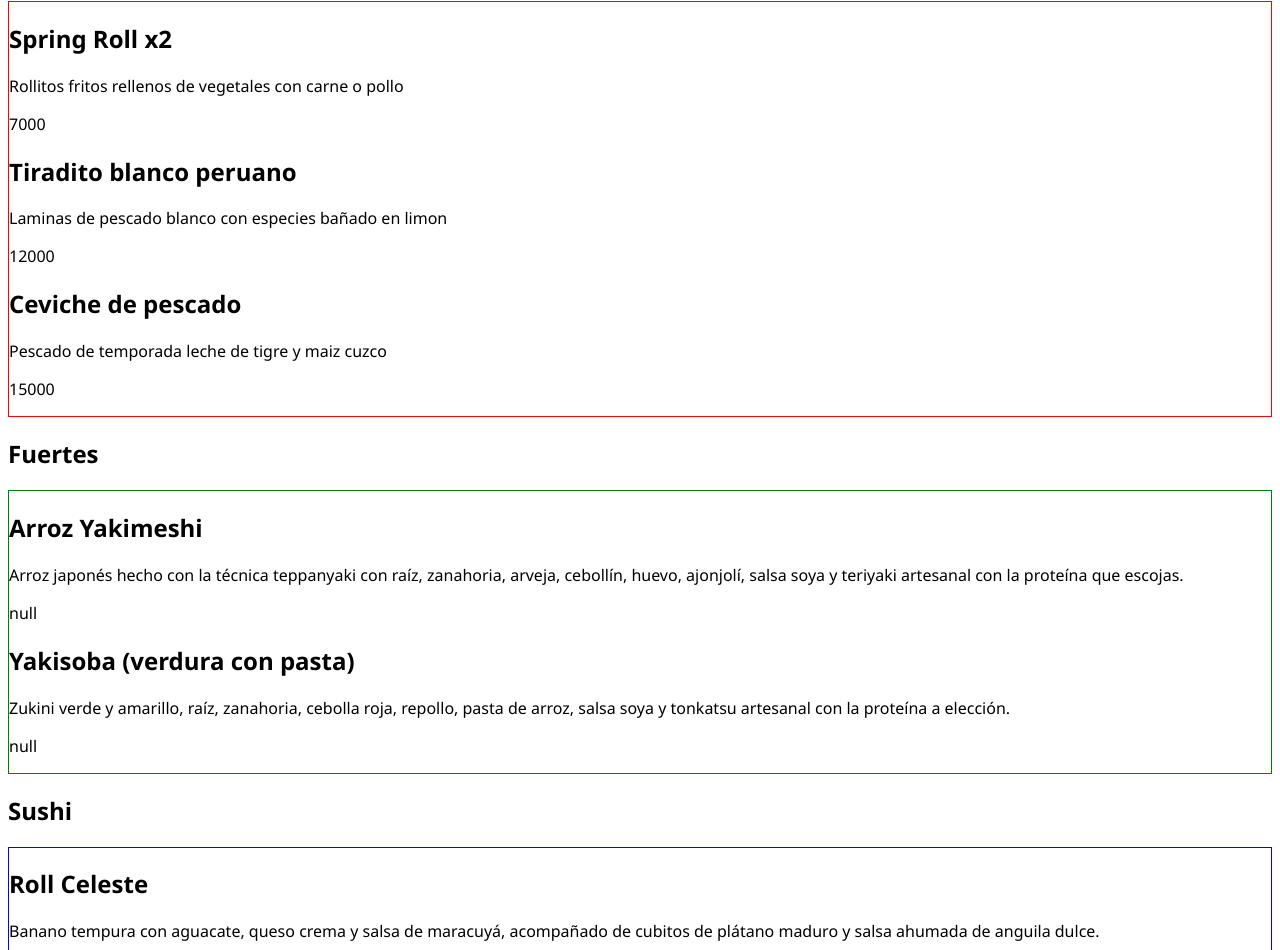
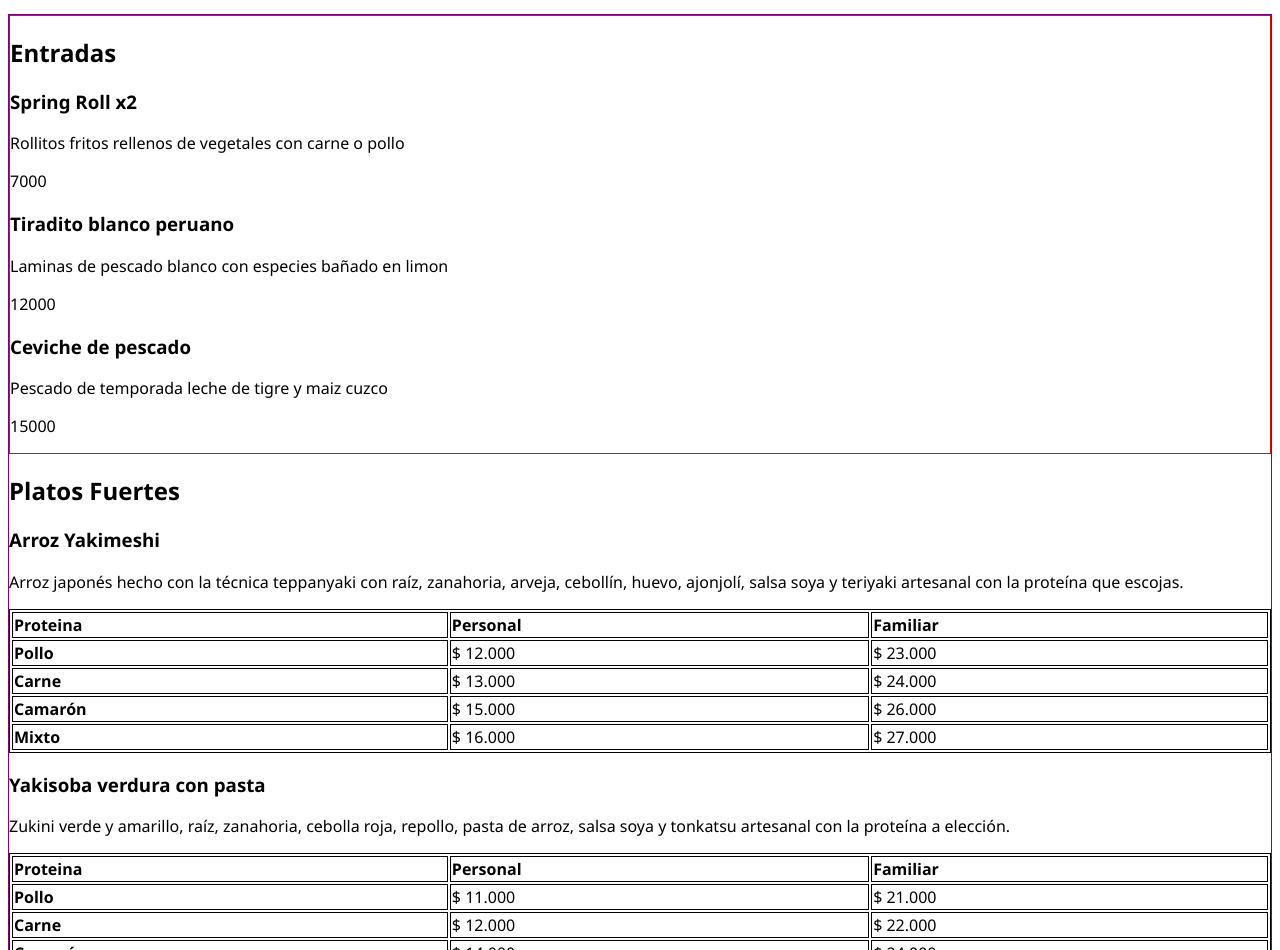
Before and after one commit to kashipu/yakimeshiroll, a plain HTML site: page index.html in a window 1280 px wide. Shown: the part 72-1022 px from the top of the page. Drawn offline with Linux system fonts and the light colour scheme.

Commit message:
Create table a update all info, next step styles

```diff
--- a/css/styles.css
+++ b/css/styles.css
@@ -1,5 +1,9 @@
 body {
     font-family: 'Segoe UI', Tahoma, Geneva, Verdana, sans-serif;
+}
+
+.container-items {
+    border: 1px solid purple;
 }
 
 .entradas {
@@ -12,3 +16,13 @@ body {
 .sushi {
     border: 1px solid blue;
 }
+
+.table {
+    width: 100%;
+    text-align: left;
+    border: 1px solid black;
+}
+
+.table tr, th, td {
+    border: 1px solid black;
+}
--- a/index.html
+++ b/index.html
@@ -1,5 +1,6 @@
 <!DOCTYPE html>
 <html lang="es">
+
 <head>
     <meta charset="UTF-8">
     <meta http-equiv="X-UA-Compatible" content="IE=edge">
@@ -7,13 +8,45 @@
     <link rel="stylesheet" href="css/styles.css">
     <title>Yakimeshi Roll</title>
 </head>
+
 <body>
-    <h2>Entradas</h2>
-    <div class="entradas" id="entradas"></div>
-    <h2>Fuertes</h2>
-    <div class="fuertes" id="fuertes"></div>
-    <h2>Sushi</h2>
-    <div id="sushi" class="sushi"></div>
+    <h1>Yakimeshi Roll</h1>
+    <div class="container-items">
+        <div class="entradas" id="entradas">
+            <h2>Entradas</h2>
+        </div>
+        <div class="platos-fuertes">
+            <h2>Platos Fuertes</h2>
+            <div id="arroz" class="descripciones"></div>
+            <table class="table">
+                <thead>
+                    <tr>
+                        <th scope="col">Proteina</th>
+                        <th scope="col">Personal</th>
+                        <th scope="col">Familiar</th>
+                    </tr>
+                </thead>
+                <tbody id="arroz-precios">
+                </tbody>
+            </table>
+            <div id="pasta" class="descripciones"></div>
+            <table class="table">
+                <thead>
+                    <tr>
+                        <th scope="col">Proteina</th>
+                        <th scope="col">Personal</th>
+                        <th scope="col">Familiar</th>
+                    </tr>
+                </thead>
+                <tbody id="pasta-precios">
+                </tbody>
+            </table>
+        </div>
+        <div id="sushi" class="sushi">
+            <h2>Sushi</h2>
+        </div>
+    </div>
     <script src="js/main.js"></script>
 </body>
+
 </html>
--- a/js/entradas.json
+++ b/js/entradas.json
@@ -30,33 +30,37 @@
         "Producto": "Arroz Yakimeshi",
         "Tipo": null,
         "Descripcion": "Arroz japonés hecho con la técnica teppanyaki con raíz, zanahoria, arveja, cebollín, huevo, ajonjolí, salsa soya y teriyaki artesanal con la proteína que escojas.",
-        "Opciones": [
-            {"Tipo": "Personal", "Proteina": "Pollo", "Precio": "12000"},
-            {"Tipo": "Personal", "Proteina": "Carne", "Precio": "13000"},
-            {"Tipo": "Personal", "Proteina": "Camarón", "Precio": "15000"},
-            {"Tipo": "Personal", "Proteina": "Mixto", "Precio": "16000"},
-            {"Tipo": "Familiar", "Proteina": "Pollo", "Precio": "23000"},
-            {"Tipo": "Familiar", "Proteina": "Carne", "Precio": "24000"},
-            {"Tipo": "Familiar", "Proteina": "Camarón", "Precio": "26000"},
-            {"Tipo": "Familiar", "Proteina": "Mixto", "Precio": "27000"}
+        "Personal": [
+            {"Proteina": "Pollo", "Precio": "$ 12.000"},
+            {"Proteina": "Carne", "Precio": "$ 13.000"},
+            {"Proteina": "Camarón", "Precio": "$ 15.000"},
+            {"Proteina": "Mixto", "Precio": "$ 16.000"}
+        ],
+        "Familiar":[
+            {"Proteina": "Pollo", "Precio": "$ 23.000"},
+            {"Proteina": "Carne", "Precio": "$ 24.000"},
+            {"Proteina": "Camarón", "Precio": "$ 26.000"},
+            {"Proteina": "Mixto", "Precio": "$ 27.000"}
         ],
         "Precio": null
     },
     {
         "id": "5",
         "Categoria": "Fuertes",
-        "Producto": "Yakisoba (verdura con pasta)",
+        "Producto": "Yakisoba verdura con pasta",
         "Tipo": null,
         "Descripcion": "Zukini verde y amarillo, raíz, zanahoria, cebolla roja, repollo, pasta de arroz, salsa soya y tonkatsu artesanal con la proteína a elección.",
-        "Opciones": [
-            {"Tipo": "Personal", "Proteina": "Pollo", "Precio": "11000"},
-            {"Tipo": "Personal", "Proteina": "Carne", "Precio": "12000"},
-            {"Tipo": "Personal", "Proteina": "Camarón", "Precio": "14000"},
-            {"Tipo": "Personal", "Proteina": "Mixto", "Precio": "15000"},
-            {"Tipo": "Familiar", "Proteina": "Pollo", "Precio": "21000"},
-            {"Tipo": "Familiar", "Proteina": "Carne", "Precio": "22000"},
-            {"Tipo": "Familiar", "Proteina": "Camarón", "Precio": "24000"},
-            {"Tipo": "Familiar", "Proteina": "Mixto", "Precio": "25000"}
+        "Personal": [
+            {"Proteina": "Pollo", "Precio": "$ 11.000"},
+            {"Proteina": "Carne", "Precio": "$ 12.000"},
+            {"Proteina": "Camarón", "Precio": "$ 14.000"},
+            {"Proteina": "Mixto", "Precio": "$ 15.000"}
+        ],
+        "Familiar":[
+            {"Proteina": "Pollo", "Precio": "$ 21.000"},
+            {"Proteina": "Carne", "Precio": "$ 22.000"},
+            {"Proteina": "Camarón", "Precio": "$ 24.000"},
+            {"Proteina": "Mixto", "Precio": "$ 25.000"}
         ],
         "Precio": null
     },
--- a/js/main.js
+++ b/js/main.js
@@ -1,6 +1,9 @@
 let entradas = document.getElementById("entradas")
-let fuertes = document.getElementById("fuertes")
 let sushi = document.getElementById("sushi")
+let arroz = document.getElementById("arroz")
+let arrozPrecios = document.getElementById("arroz-precios")
+let pasta = document.getElementById("pasta")
+let pastaPrecios = document.getElementById("pasta-precios")
 
 fetch("../js/entradas.json")
 .then(res => res.json())
@@ -12,16 +15,7 @@ fetch("../js/entradas.json")
             case 'Entradas':
                 entradas.innerHTML += `
                 <div class="card-item">
-                    <h2>${data[i].Producto}</h2>
-                    <p>${data[i].Descripcion}</p>
-                    <p>${data[i].Precio}</p>
-                </div>
-                `
-                break
-            case 'Fuertes':
-                fuertes.innerHTML += `
-                <div class="card-item">
-                    <h2>${data[i].Producto}</h2>
+                    <h3>${data[i].Producto}</h3>
                     <p>${data[i].Descripcion}</p>
                     <p>${data[i].Precio}</p>
                 </div>
@@ -30,11 +24,56 @@ fetch("../js/entradas.json")
             case 'Sushi':
                 sushi.innerHTML += `
                 <div class="card-item">
-                    <h2>${data[i].Producto}</h2>
+                    <h3>${data[i].Producto}</h3>
                     <p>${data[i].Descripcion}</p>
                     <p>${data[i].Precio}</p>
                 </div>
                 `
+                break
+        }
+
+
+        switch (data[i].Producto) {
+            case 'Arroz Yakimeshi':
+                if(i = 3) {
+                arroz.innerHTML += `
+                <div class="card-item">
+                    <h3>${data[3].Producto}</h3>
+                    <p>${data[3].Descripcion}</p>
+                </div>
+                `
+                for (let j = 0; j < 4; j++) {
+                        const personal = data[3].Personal[j];
+                        const familiar = data[3].Familiar[j];
+                        arrozPrecios.innerHTML += `
+                        <tr>
+                            <th>${personal.Proteina}</th>
+                            <td>${personal.Precio}</td>
+                            <td>${familiar.Precio}</td>
+                        </tr>
+                    `
+                    }
+                }
+                if(i = 4) {
+                    pasta.innerHTML += `
+                    <div class="card-item">
+                        <h3>${data[4].Producto}</h3>
+                        <p>${data[4].Descripcion}</p>
+                    </div>
+                `
+                for (let j = 0; j < 4; j++) {
+                    const personal = data[4].Personal[j];
+                    const familiar = data[4].Familiar[j];
+                    pastaPrecios.innerHTML += `
+                    <tr>
+                        <th>${personal.Proteina}</th>
+                        <td>${personal.Precio}</td>
+                        <td>${familiar.Precio}</td>
+                    </tr>
+                `
+                }
+                }
+            break
         }
         i++
     }
```
